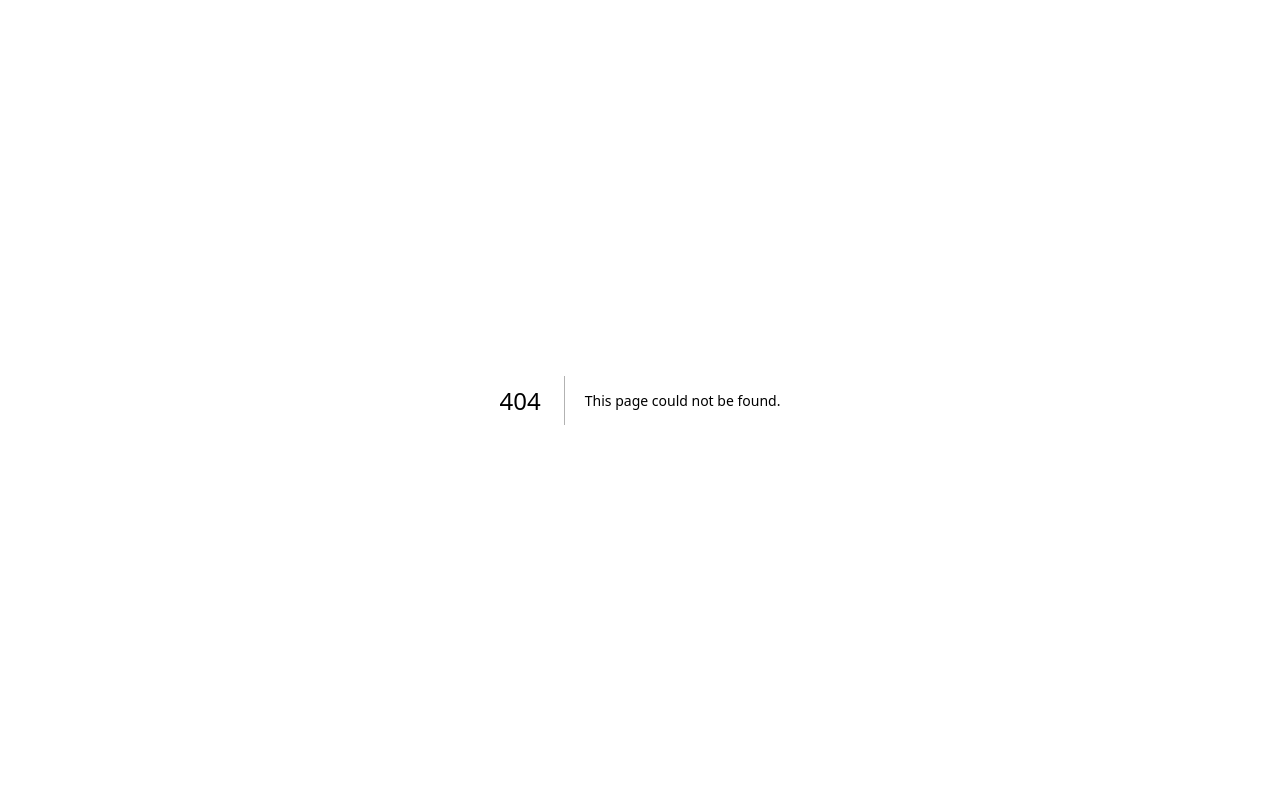
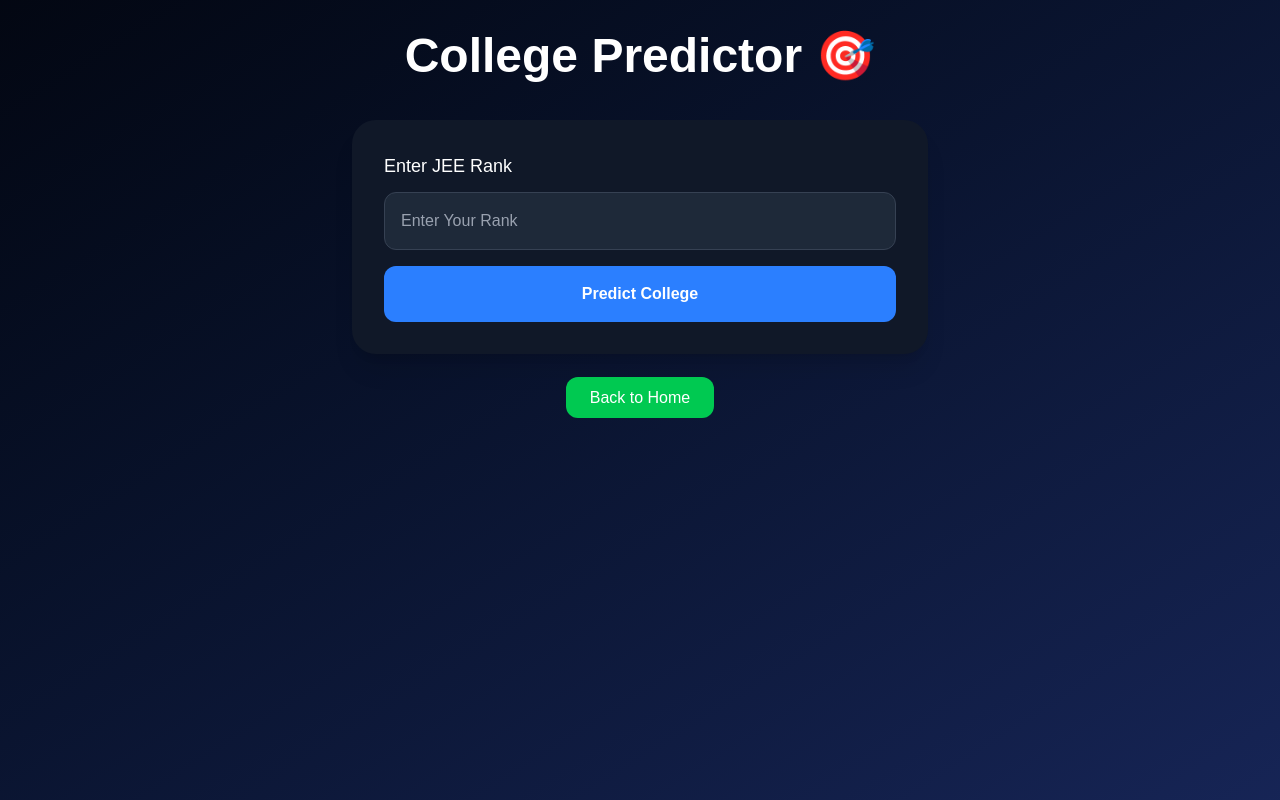
Before and after one commit to suvmshukla/college-finder, a Next.js app: page /predictor in a window 1280 px wide. Before the commit this address had no page. Built offline with nearby package versions, Linux system fonts and the light colour scheme.

Commit message:
Fixed predictor input styling

```diff
--- a/app/page.tsx
+++ b/app/page.tsx
@@ -1,3 +1,4 @@
+
 "use client";
 
 import { useEffect, useState } from "react";
@@ -31,12 +32,21 @@
     CollegeFinder
   </h1>
 
+  <div className="flex gap-4">
     <Link
       href="/compare"
       className="bg-blue-500 hover:bg-blue-600 px-4 py-2 rounded-lg"
     >
       Compare Colleges
     </Link>
+
+    <Link
+      href="/predictor"
+      className="bg-green-500 hover:bg-green-600 px-4 py-2 rounded-lg"
+    >
+      Predictor Tool
+    </Link>
+  </div>
 </nav>
 
       {/* Hero Section */}
--- /dev/null
+++ b/app/predictor/page.tsx
@@ -0,0 +1,76 @@
+"use client";
+
+import { useState } from "react";
+import Link from "next/link";
+
+export default function PredictorPage() {
+  const [rank, setRank] = useState("");
+  const [result, setResult] = useState<string[]>([]);
+
+  const predictCollege = () => {
+    const r = Number(rank);
+
+    if (r <= 10000) {
+      setResult(["IIT Patna"]);
+    } else if (r <= 30000) {
+      setResult(["NIT Jamshedpur"]);
+    } else {
+      setResult(["BIT Mesra"]);
+    }
+  };
+
+  return (
+    <div className="min-h-screen bg-gradient-to-br from-gray-950 to-blue-950 text-white p-8">
+      <h1 className="text-5xl font-bold text-center mb-10">
+        College Predictor 🎯
+      </h1>
+
+      <div className="max-w-xl mx-auto bg-gray-900 p-8 rounded-3xl shadow-xl">
+        <label className="block mb-3 text-lg">
+          Enter JEE Rank
+        </label>
+
+        <input
+          type="number"
+          value={rank}
+          onChange={(e) => setRank(e.target.value)}
+          placeholder="Enter Your Rank"
+          className="w-full p-4 rounded-xl bg-gray-800 text-white placeholder-gray-400 border border-gray-700 focus:outline-none focus:ring-2 focus:ring-blue-500 mb-4"
+        />
+
+        <button
+          onClick={predictCollege}
+          className="w-full bg-blue-500 hover:bg-blue-600 p-4 rounded-xl font-semibold"
+        >
+          Predict College
+        </button>
+
+        {result.length > 0 && (
+          <div className="mt-8">
+            <h2 className="text-2xl font-bold mb-4">
+              Recommended Colleges
+            </h2>
+
+            {result.map((college, index) => (
+              <div
+                key={index}
+                className="bg-gray-800 p-4 rounded-xl mb-3"
+              >
+                🎓 {college}
+              </div>
+            ))}
+          </div>
+        )}
+      </div>
+
+      <div className="text-center mt-8">
+        <Link
+          href="/"
+          className="bg-green-500 hover:bg-green-600 px-6 py-3 rounded-xl"
+        >
+          Back to Home
+        </Link>
+      </div>
+    </div>
+  );
+}
```
Lines whose indentation alone changed are shown as unchanged.
